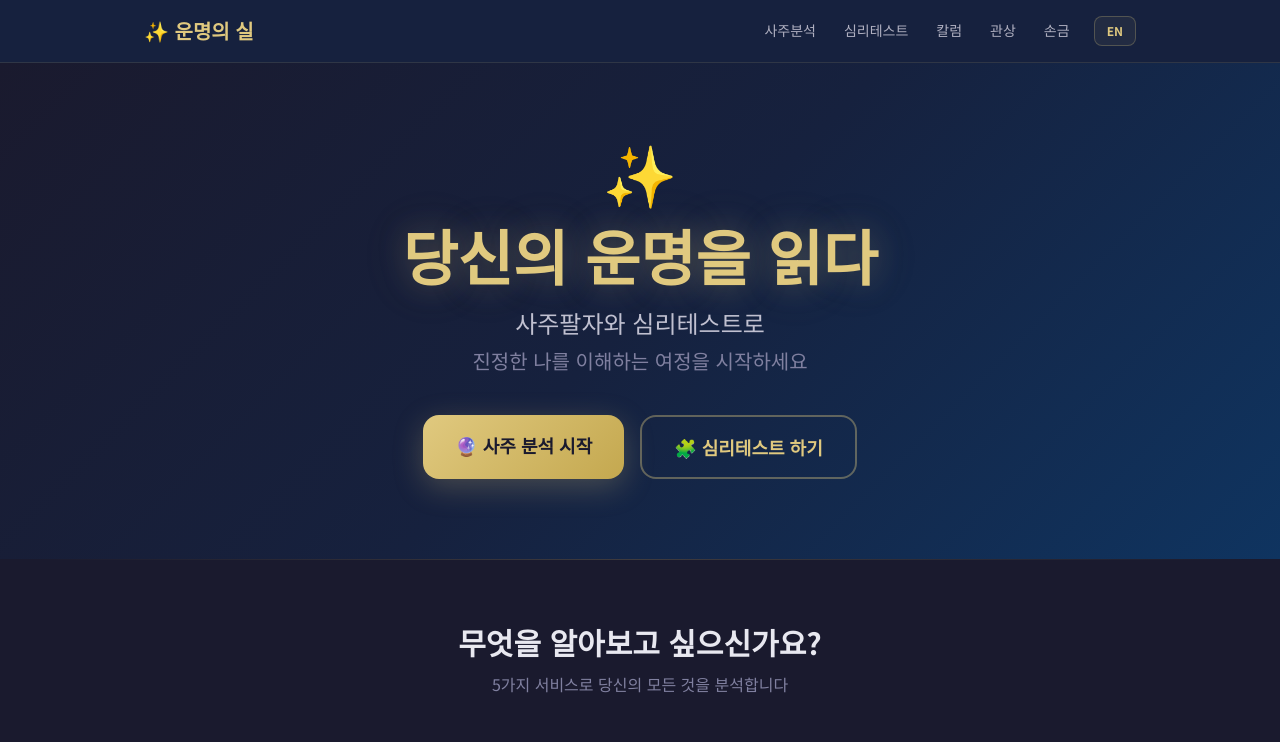
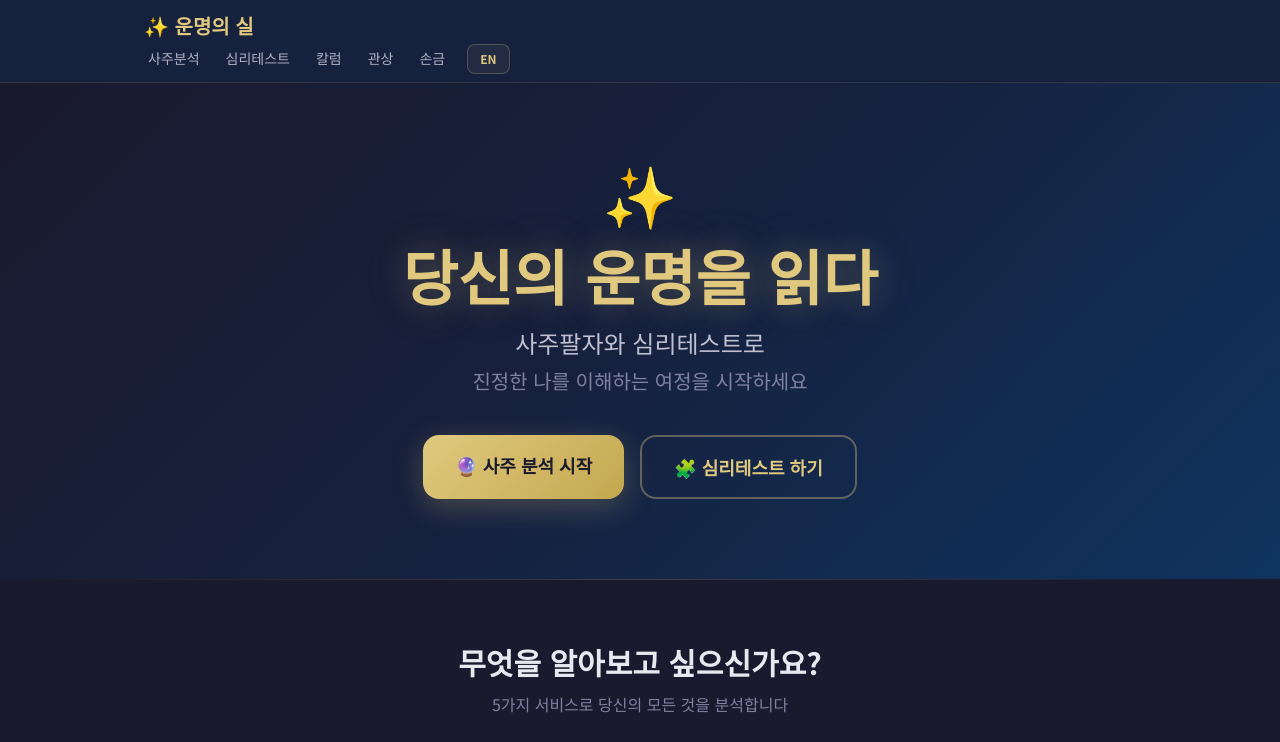
Before and after one commit to star27287-a11234/unmyeong-sil, a Next.js app: page / in a window 1280 px wide. Shown: the top 742 px of the page. Built offline with nearby package versions, Linux system fonts and the light colour scheme.

Commit message:
design: Navbar 2행 레이아웃 — 로고 1행, 메뉴+EN 2행
Co-Authored-By: Claude Sonnet 4.6 <noreply@anthropic.com>

```diff
--- a/components/Navbar.tsx
+++ b/components/Navbar.tsx
@@ -32,19 +32,20 @@ export default function Navbar() {
       style={{ background: '#16213e', borderBottom: '1px solid #e0c97f20' }}
       className="sticky top-0 z-50 w-full"
     >
-      <div className="max-w-5xl mx-auto px-4 py-3 flex items-center justify-between gap-2">
-        {/* 로고 */}
+      {/* 1행: 로고 */}
+      <div className="max-w-5xl mx-auto px-4 pt-3 pb-0">
         <Link
           href={isEnglish ? '/en' : '/'}
-          className="text-xl font-bold flex-shrink-0"
+          className="text-xl font-bold"
           style={{ color: '#e0c97f' }}
         >
           ✨ {isEnglish ? 'Thread of Fate' : '운명의 실'}
         </Link>
+      </div>
 
-        {/* 우측: 링크 + 언어전환 (가로스크롤) */}
+      {/* 2행: 메뉴 + 언어전환 */}
       <div
-          className="flex items-center gap-1 overflow-x-auto flex-shrink-0"
+        className="max-w-5xl mx-auto px-2 pb-1 flex items-center gap-0.5 overflow-x-auto"
         style={{ scrollbarWidth: 'none', msOverflowStyle: 'none' }}
       >
         {links.map((link) => {
@@ -53,7 +54,7 @@ export default function Navbar() {
             <Link
               key={link.href}
               href={link.href}
-                className="px-3 py-2 rounded-lg text-sm font-medium transition-all duration-200 whitespace-nowrap"
+              className="px-3 py-2 rounded-lg text-sm font-medium transition-all duration-200 whitespace-nowrap flex-shrink-0"
               style={{
                 color: isActive ? '#e0c97f' : '#b0b0c0',
                 background: isActive ? '#e0c97f15' : 'transparent',
@@ -67,7 +68,7 @@ export default function Navbar() {
 
         <Link
           href={langSwitchHref}
-            className="ml-2 px-3 py-1.5 rounded-lg text-xs font-bold transition-all duration-200 border whitespace-nowrap"
+          className="ml-2 px-3 py-1.5 rounded-lg text-xs font-bold transition-all duration-200 border whitespace-nowrap flex-shrink-0"
           style={{
             color: '#e0c97f',
             borderColor: '#e0c97f40',
@@ -77,7 +78,6 @@ export default function Navbar() {
           {isEnglish ? '한국어' : 'EN'}
         </Link>
       </div>
-      </div>
     </nav>
   )
 }
```
Lines whose indentation alone changed are shown as unchanged.
